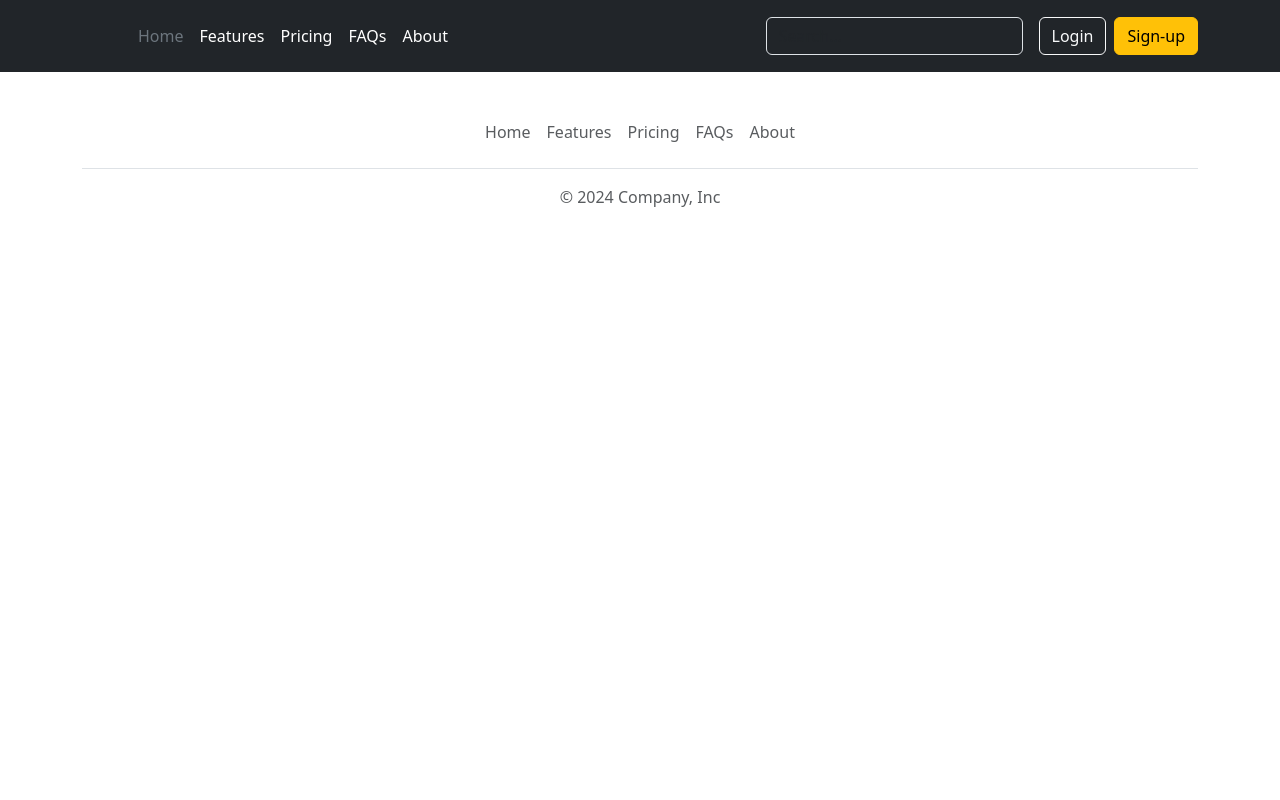
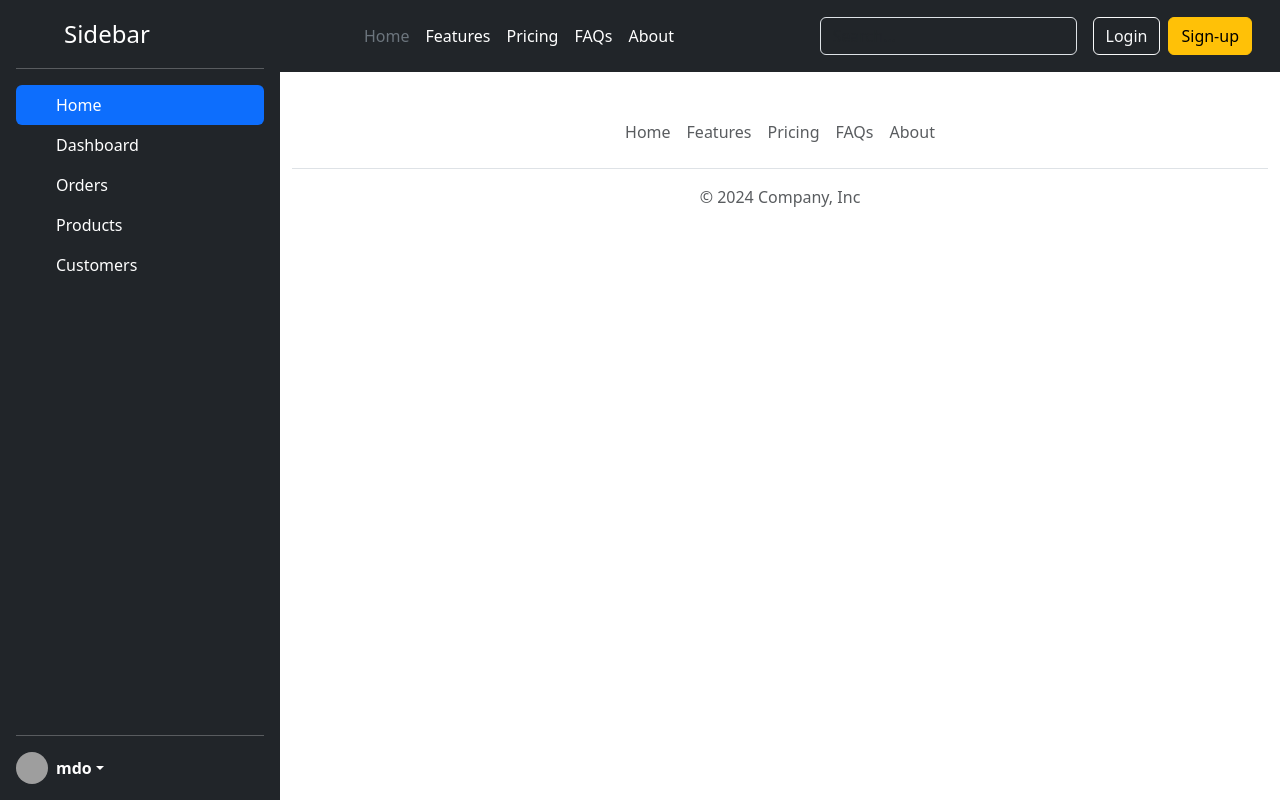
Before and after one commit to k-thakor/KSocialMedia, a React (Vite) app: page / in a window 1280 px wide. Built offline with nearby package versions, Linux system fonts and the light colour scheme; grey boxes are pictures that could not be loaded.

Commit message:
feat: side bar add

```diff
--- a/src/App.jsx
+++ b/src/App.jsx
@@ -1,15 +1,18 @@
-import 'bootstrap/dist/css/bootstrap.min.css';
-import Footer from './components/Footer'
-import Header from './components/Header'
-
+import "bootstrap/dist/css/bootstrap.min.css";
+import Footer from "./components/Footer";
+import Header from "./components/Header";
+import SideBar from "./components/SideBar";
+import styles from "./App.module.css";
 function App() {
-
   return (
-    <>
-    <Header/>
-    <Footer/>
-    </>
-  )
+    <div class={styles.appcontainer}>
+      <SideBar />
+      <div class={styles.content}>
+        <Header />
+        <Footer />
+      </div>
+    </div>
+  );
 }
 
-export default App
+export default App;
--- /dev/null
+++ b/src/App.module.css
@@ -0,0 +1,7 @@
+.appcontainer{
+  display: flex;
+}
+
+.content{
+  width: 100%;
+}
--- a/src/components/Header.jsx
+++ b/src/components/Header.jsx
@@ -4,7 +4,7 @@
     <div class="container">
       <div class="d-flex flex-wrap align-items-center justify-content-center justify-content-lg-start">
         <a href="/" class="d-flex align-items-center mb-2 mb-lg-0 text-white text-decoration-none">
-          <svg class="bi me-2" width="40" height="32" role="img" aria-label="Bootstrap"><use xlink:href="#bootstrap"></use></svg>
+          <svg class="bi me-2" width="40" height="32" role="img" aria-label="Bootstrap"><use xlinkHref="#bootstrap"></use></svg>
         </a>
 
         <ul class="nav col-12 col-lg-auto me-lg-auto mb-2 justify-content-center mb-md-0">
--- /dev/null
+++ b/src/components/SideBar.jsx
@@ -0,0 +1,62 @@
+import styles from './SideBar.module.css'
+
+
+const SideBar = () => {
+  return(
+    <div class={`${styles.sidebar} d-flex flex-column flex-shrink-0 p-3 text-bg-dark`} style={{width: "280px"}}>
+    <a href="/" class="d-flex align-items-center mb-3 mb-md-0 me-md-auto text-white text-decoration-none">
+      <svg class="bi pe-none me-2" width="40" height="32"><use xlinkHref="#bootstrap"></use></svg>
+      <span class="fs-4">Sidebar</span>
+    </a>
+    <hr/>
+    <ul class="nav nav-pills flex-column mb-auto">
+      <li class="nav-item">
+        <a href="#" class="nav-link active" aria-current="page">
+          <svg class="bi pe-none me-2" width="16" height="16"><use xlinkHref="#home"></use></svg>
+          Home
+        </a>
+      </li>
+      <li>
+        <a href="#" class="nav-link text-white">
+          <svg class="bi pe-none me-2" width="16" height="16"><use xlinkHref="#speedometer2"></use></svg>
+          Dashboard
+        </a>
+      </li>
+      <li>
+        <a href="#" class="nav-link text-white">
+          <svg class="bi pe-none me-2" width="16" height="16"><use xlinkHref="#table"></use></svg>
+          Orders
+        </a>
+      </li>
+      <li>
+        <a href="#" class="nav-link text-white">
+          <svg class="bi pe-none me-2" width="16" height="16"><use xlinkHref="#grid"></use></svg>
+          Products
+        </a>
+      </li>
+      <li>
+        <a href="#" class="nav-link text-white">
+          <svg class="bi pe-none me-2" width="16" height="16"><use xlinkHref="#people-circle"></use></svg>
+          Customers
+        </a>
+      </li>
+    </ul>
+    <hr/>
+    <div class="dropdown">
+      <a href="#" class="d-flex align-items-center text-white text-decoration-none dropdown-toggle" data-bs-toggle="dropdown" aria-expanded="false">
+        <img src="https://github.com/mdo.png" alt="" width="32" height="32" class="rounded-circle me-2"/>
+        <strong>mdo</strong>
+      </a>
+      <ul class="dropdown-menu dropdown-menu-dark text-small shadow">
+        <li><a class="dropdown-item" href="#">New project...</a></li>
+        <li><a class="dropdown-item" href="#">Settings</a></li>
+        <li><a class="dropdown-item" href="#">Profile</a></li>
+        <li><hr class="dropdown-divider"/></li>
+        <li><a class="dropdown-item" href="#">Sign out</a></li>
+      </ul>
+    </div>
+    </div>
+  )
+}
+
+export default SideBar;
--- /dev/null
+++ b/src/components/SideBar.module.css
@@ -0,0 +1,3 @@
+.sidebar{
+  min-height: 800px;
+}
```
